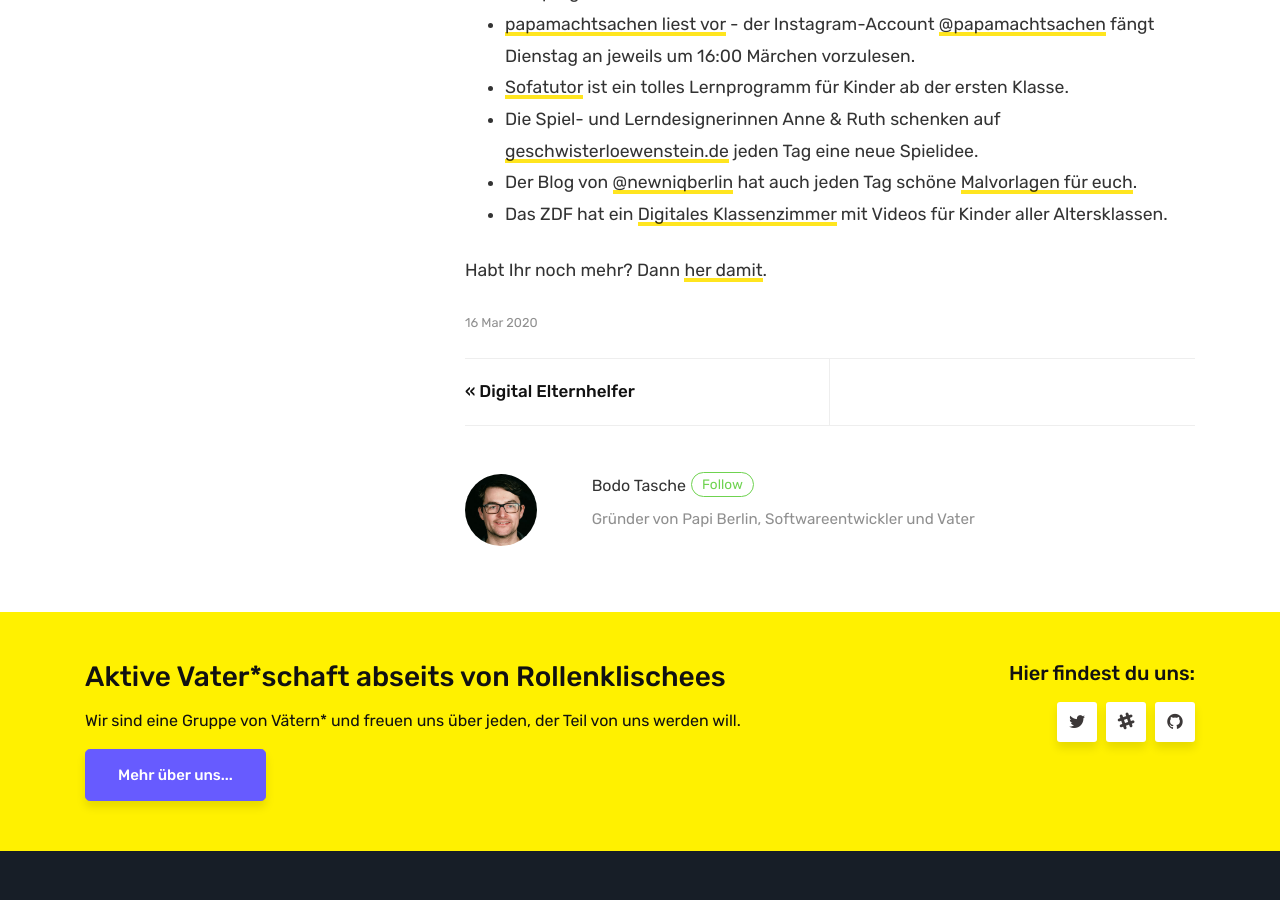
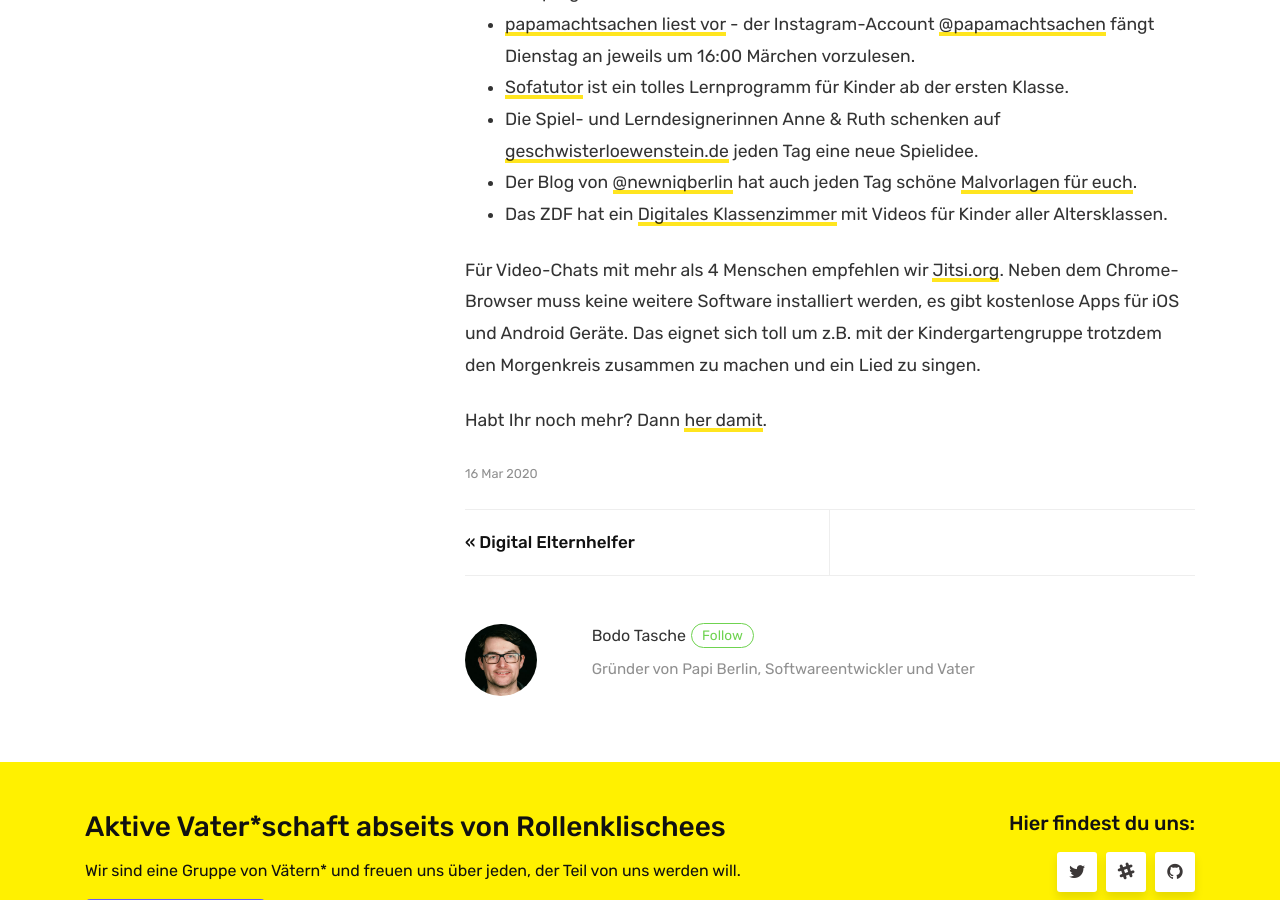
Before and after one commit to papiberlin/website, a Jekyll site: the page built from _posts/2020-03-16-corona-resources.md, in a window 1280 px wide and 900 px high, scrolled down 1046 px. Built offline with Jekyll 4.4.1, drawn with Linux system fonts in a browser that asks for light colours.

Commit message:
added jitsi.org

```diff
--- a/_posts/2020-03-16-corona-resources.md
+++ b/_posts/2020-03-16-corona-resources.md
@@ -22,4 +22,6 @@
 * Der Blog von [@newniqberlin](https://instagram.com/newniqberlin/) hat auch jeden Tag schöne [Malvorlagen für euch](https://www.newniq.com/allgemein/malvorlagen-fuer-kinder-gegen-den-corona-kollar/).
 * Das ZDF hat ein [Digitales Klassenzimmer](https://www.zdf.de/wissen/schulersatzprogramm-100.html) mit Videos für Kinder aller Altersklassen.
 
+Für Video-Chats mit mehr als 4 Menschen empfehlen wir [Jitsi.org](https://meet.jit.si/). Neben dem Chrome-Browser muss keine weitere Software installiert werden, es gibt kostenlose Apps für iOS und Android Geräte. Das eignet sich toll um z.B. mit der Kindergartengruppe trotzdem den Morgenkreis zusammen zu machen und ein Lied zu singen.
+
 Habt Ihr noch mehr? Dann [her damit](/contact).
```
